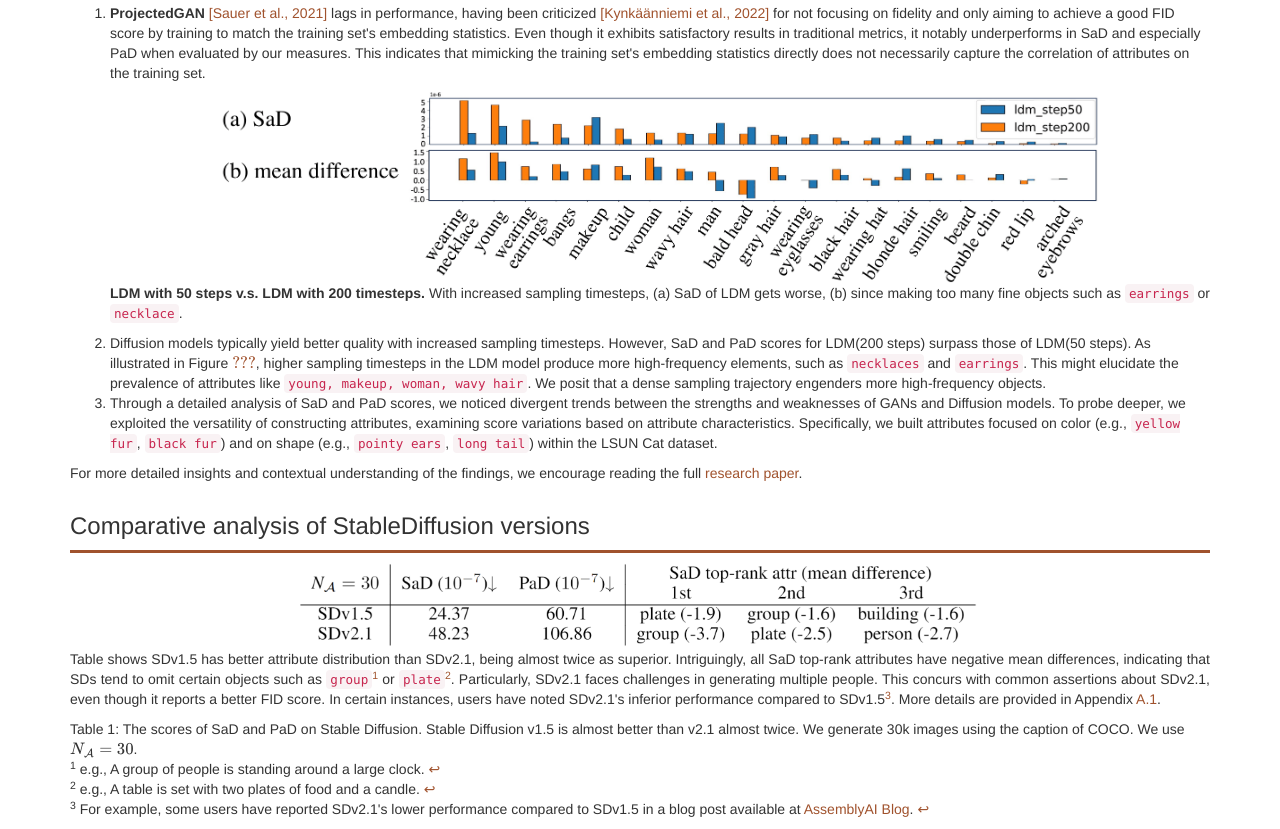
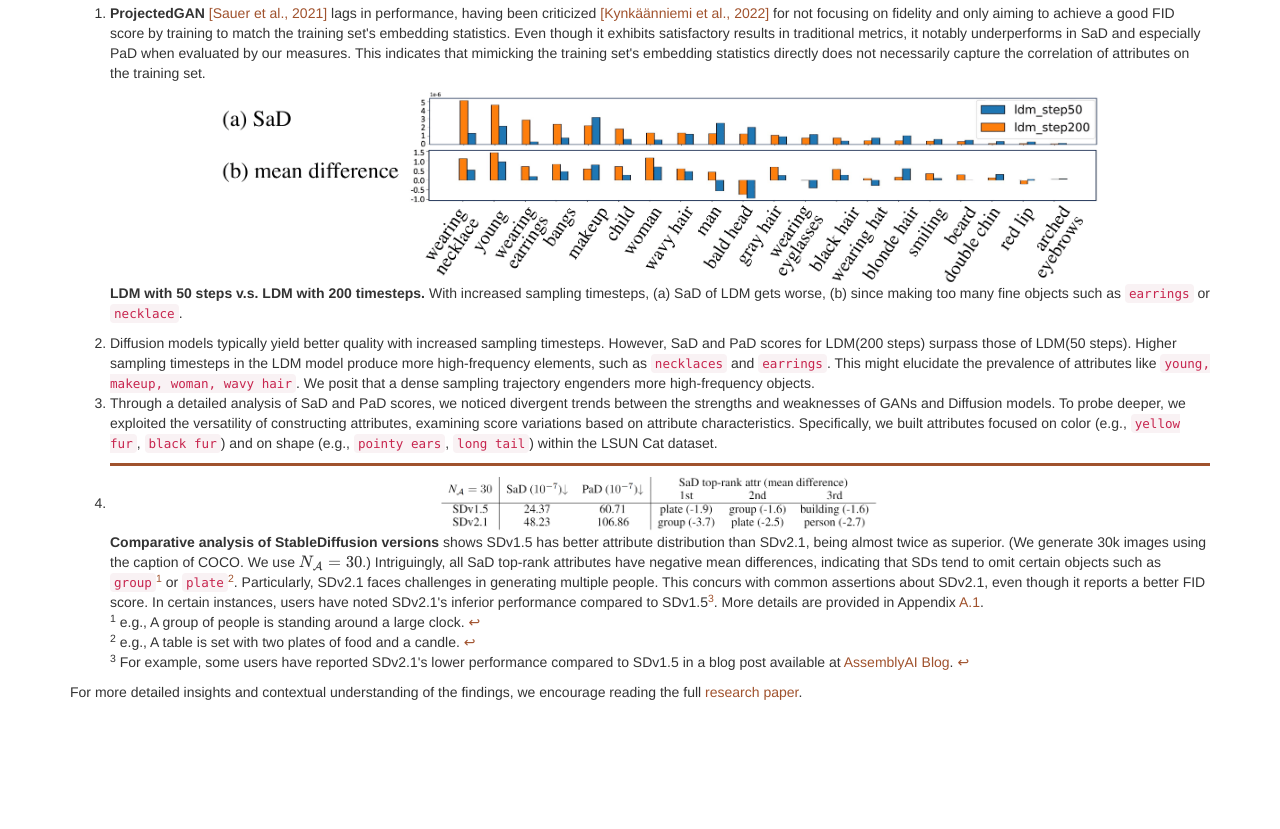
Before and after one commit to notou10/sadpad_official, a plain HTML site: page index.html in a window 1280 px wide. Shown: the part 1847-2676 px from the top of the page. After the commit the page ends 2559 px from the top, so only its background shows below. Drawn offline with nearby package versions, Linux system fonts and the light colour scheme.

Commit message:
Update index.html

```diff
--- a/index.html
+++ b/index.html
@@ -148,7 +148,7 @@
 
             <li>
                 Diffusion models typically yield better quality with increased sampling timesteps. However, SaD and PaD scores for LDM(200 steps) surpass those of LDM(50 steps).
-                As illustrated in Figure \( \ref{fig:5} \), higher sampling timesteps in the LDM model produce more high-frequency elements, such as <code>necklaces</code> and <code>earrings</code>.
+                Higher sampling timesteps in the LDM model produce more high-frequency elements, such as <code>necklaces</code> and <code>earrings</code>.
                 This might elucidate the prevalence of attributes like <code>young, makeup, woman, wavy hair</code>. We posit that a dense sampling trajectory engenders more high-frequency objects.
             </li>
             <li>
@@ -156,6 +156,30 @@
                 we exploited the versatility of constructing attributes, examining score variations based on attribute characteristics. Specifically, we built attributes
                 focused on color (e.g., <code>yellow fur</code>, <code>black fur</code>) and on shape (e.g., <code>pointy ears</code>, <code>long tail</code>) within the LSUN Cat dataset.
             </li>
+
+          <li>
+              <hr/>
+      <div style="text-align : center;">
+        <img src="8.PNG" style="width: 40%"/>
+       </div>
+                <strong>Comparative analysis of StableDiffusion versions</strong> shows SDv1.5 has better attribute distribution than SDv2.1,
+            being almost twice as superior. (We generate 30k images using the caption of COCO. We use \( N_{\mathcal{A}}=30 \).) Intriguingly, all SaD top-rank attributes have negative mean differences,
+            indicating that SDs tend to omit certain objects such as <code>group</code><sup><a href="#fn1" id="ref1">1</a></sup> or
+            <code>plate</code><sup><a href="#fn2" id="ref2">2</a></sup>. Particularly, SDv2.1 faces challenges in generating multiple people.
+            This concurs with common assertions about SDv2.1, even though it reports a better FID score. In certain instances, users have noted
+            SDv2.1's inferior performance compared to SDv1.5<sup><a href="#fn3" id="ref3">3</a></sup>. More details are provided in
+            Appendix <a href="#subsec:coco_detail">A.1</a>.
+
+            <p>
+            <sup id="fn1">1</sup> e.g., A group of people is standing around a large clock. <a href="#ref1" title="Jump back to footnote 1 in the text.">↩</a><br>
+            <sup id="fn2">2</sup> e.g., A table is set with two plates of food and a candle. <a href="#ref2" title="Jump back to footnote 2 in the text.">↩</a><br>
+            <sup id="fn3">3</sup> For example, some users have reported SDv2.1's lower performance compared to SDv1.5 in a blog post
+            available at <a href="https://www.assemblyai.com/blog/stable-diffusion-1-vs-2-what-you-need-to-know/" target="_blank">AssemblyAI Blog</a>.
+            <a href="#ref3" title="Jump back to footnote 3 in the text.">↩</a>
+        </p>
+
+            </li>
+
         </ol>
         <p>
             For more detailed insights and contextual understanding of the findings,
@@ -170,35 +194,6 @@
 
 
 
- <div class="container">
-  <h3>Comparative analysis of StableDiffusion versions</h3>
-  <hr/>
-   <div style="text-align : center;">
-     <img src="8.PNG" style="width: 60%"/>
-    </div>
-        <p>
-            Table shows SDv1.5 has better attribute distribution than SDv2.1,
-            being almost twice as superior. Intriguingly, all SaD top-rank attributes have negative mean differences,
-            indicating that SDs tend to omit certain objects such as <code>group</code><sup><a href="#fn1" id="ref1">1</a></sup> or
-            <code>plate</code><sup><a href="#fn2" id="ref2">2</a></sup>. Particularly, SDv2.1 faces challenges in generating multiple people.
-            This concurs with common assertions about SDv2.1, even though it reports a better FID score. In certain instances, users have noted
-            SDv2.1's inferior performance compared to SDv1.5<sup><a href="#fn3" id="ref3">3</a></sup>. More details are provided in
-            Appendix <a href="#subsec:coco_detail">A.1</a>.
-        </p>
-
-                Table 1: The scores of SaD and PaD on Stable Diffusion. Stable Diffusion v1.5 is almost better than v2.1 almost twice.
-                We generate 30k images using the caption of COCO. We use \( N_{\mathcal{A}}=30 \).
-
-        <p>
-            <sup id="fn1">1</sup> e.g., A group of people is standing around a large clock. <a href="#ref1" title="Jump back to footnote 1 in the text.">↩</a><br>
-            <sup id="fn2">2</sup> e.g., A table is set with two plates of food and a candle. <a href="#ref2" title="Jump back to footnote 2 in the text.">↩</a><br>
-            <sup id="fn3">3</sup> For example, some users have reported SDv2.1's lower performance compared to SDv1.5 in a blog post
-            available at <a href="https://www.assemblyai.com/blog/stable-diffusion-1-vs-2-what-you-need-to-know/" target="_blank">AssemblyAI Blog</a>.
-            <a href="#ref3" title="Jump back to footnote 3 in the text.">↩</a>
-        </p>
- </div>
-
-
 
 </body>
 </html>
```
